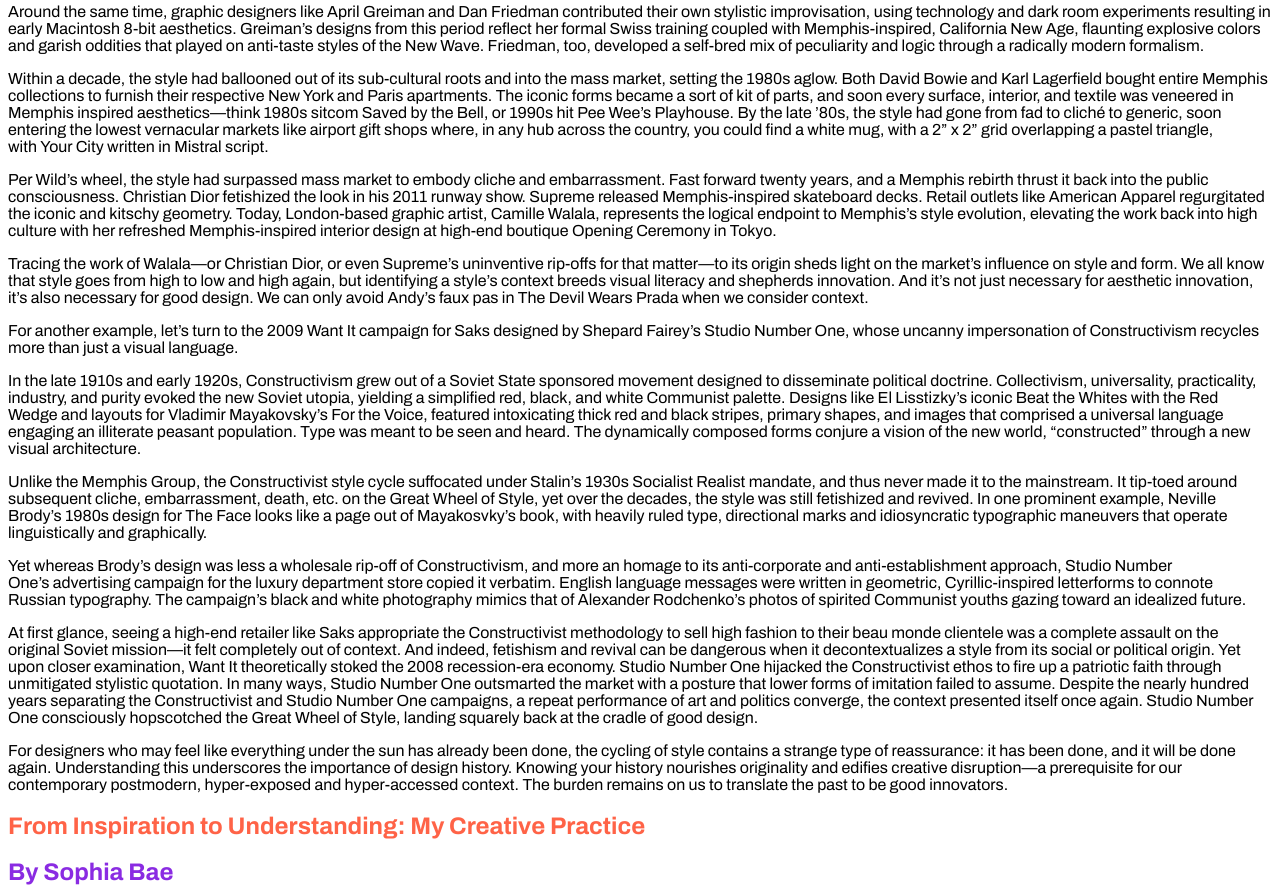
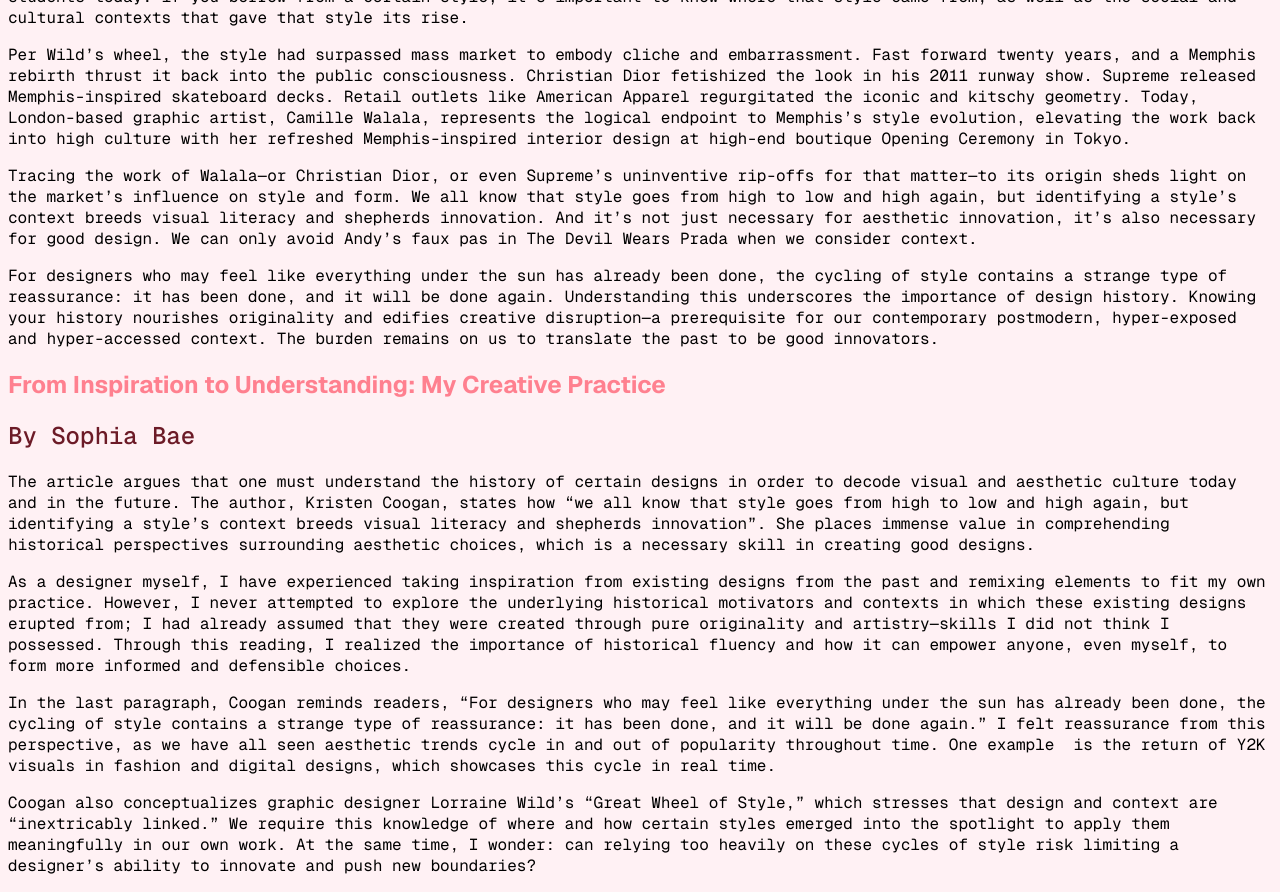
Before and after one commit to baes358/manuscript, a plain HTML site: page index.html in a window 1280 px wide. Shown: the part 575-1467 px from the top of the page. Drawn offline with nearby package versions, Linux system fonts and the light colour scheme.

Commit message:
added font + color.
commented out some sections of article, because unnecessary

```diff
--- a/index.html
+++ b/index.html
@@ -5,16 +5,16 @@
             Sophia Bae - Typography & Interaction Project 1
         </title>
         <link href="style.css" rel="stylesheet">
-        <link href="reset.css" rel="stylesheet">
+        <!-- <link href="reset.css" rel="stylesheet"> -->
 
         <link rel="preconnect" href="https://fonts.googleapis.com">
         <link rel="preconnect" href="https://fonts.gstatic.com" crossorigin>
-        <link href="https://fonts.googleapis.com/css2?family=Archivo:ital,wght@0,100..900;1,100..900&display=swap" rel="stylesheet">
+        <link href="https://fonts.googleapis.com/css2?family=Geist+Mono:wght@100..900&family=Geist:wght@100..900&display=swap" rel="stylesheet">
     </head>
 
     <body>
         <header class="top">
-            <h1 class="header-title">
+            <h1 class="title">
                 Knowing Your Design History is Crucial to Aesthetic Innovation
             </h1>
             <h2 class="author">
@@ -40,17 +40,17 @@
                     But what is good design other than a subjective and inherently flawed concept? When design and context are inextricably linked, it is good. When design detaches from its context, we are left with cliches, embarrassments … deaths. Wild’s Great Wheel of Style plays out as design oscillates from the intriguing to the unimaginative. It’s a helpful reminder for designers and design students today: if you borrow from a certain style, it’s important to know where that style came from, as well as the social and cultural contexts that gave that style its rise.
                 </p>
 
-                <p>
+                <!-- <p>
                     For a classic example of this style cycle, one needs to look no further than the Memphis Group. In the 1970s, when Ettore Sottsass retreated from “Corporate Italy”— abandoning his position designing modular office space at Olivetti—he found himself in the eye of a perfect storm of modernist disruption. He resisted high paying commercial jobs in favor of collaborations with pioneering artists, architects, and critics, including SuperStudio and Archizoom. While reading a 1977 edition of the New Wave magazine WET, Sottsass encountered the outrageously garish designs of ceramicist Peter Shire, with whom he later fathered the Memphis Group, an artist collective where tastelessness prevailed. The group’s animated furniture and objects represented a clean break from Modernism, hurling them into the New Wave with brilliant, jewel tone color palettes adorning idiosyncratic geometries, new age kitsch, and functional impracticality.
-                </p>
+                </p> -->
 
-                <p>
+                <!-- <p>
                     Around the same time, graphic designers like April Greiman and Dan Friedman contributed their own stylistic improvisation, using technology and dark room experiments resulting in early Macintosh 8-bit aesthetics. Greiman’s designs from this period reflect her formal Swiss training coupled with Memphis-inspired, California New Age, flaunting explosive colors and garish oddities that played on anti-taste styles of the New Wave. Friedman, too, developed a self-bred mix of peculiarity and logic through a radically modern formalism.
-                </p>
+                </p> -->
 
-                <p>
+                <!-- <p>
                     Within a decade, the style had ballooned out of its sub-cultural roots and into the mass market, setting the 1980s aglow. Both David Bowie and Karl Lagerfield bought entire Memphis collections to furnish their respective New York and Paris apartments. The iconic forms became a sort of kit of parts, and soon every surface, interior, and textile was veneered in Memphis inspired aesthetics—think 1980s sitcom Saved by the Bell, or 1990s hit Pee Wee’s Playhouse. By the late ’80s, the style had gone from fad to cliché to generic, soon entering the lowest vernacular markets like airport gift shops where, in any hub across the country, you could find a white mug, with a 2” x 2” grid overlapping a pastel triangle, with Your City written in Mistral script.
-                </p>
+                </p> -->
 
                 <p>
                     Per Wild’s wheel, the style had surpassed mass market to embody cliche and embarrassment. Fast forward twenty years, and a Memphis rebirth thrust it back into the public consciousness. Christian Dior fetishized the look in his 2011 runway show. Supreme released Memphis-inspired skateboard decks. Retail outlets like American Apparel regurgitated the iconic and kitschy geometry. Today, London-based graphic artist, Camille Walala, represents the logical endpoint to Memphis’s style evolution, elevating the work back into high culture with her refreshed Memphis-inspired interior design at high-end boutique Opening Ceremony in Tokyo.
@@ -60,25 +60,25 @@
                     Tracing the work of Walala—or Christian Dior, or even Supreme’s uninventive rip-offs for that matter—to its origin sheds light on the market’s influence on style and form. We all know that style goes from high to low and high again, but identifying a style’s context breeds visual literacy and shepherds innovation. And it’s not just necessary for aesthetic innovation, it’s also necessary for good design. We can only avoid Andy’s faux pas in The Devil Wears Prada when we consider context.
                 </p>
 
-                <p>
+                <!-- <p>
                     For another example, let’s turn to the 2009 Want It campaign for Saks designed by Shepard Fairey’s Studio Number One, whose uncanny impersonation of Constructivism recycles more than just a visual language.
-                </p>
+                </p> -->
 
-                <p>
+                <!-- <p>
                     In the late 1910s and early 1920s, Constructivism grew out of a Soviet State sponsored movement designed to disseminate political doctrine. Collectivism, universality, practicality, industry, and purity evoked the new Soviet utopia, yielding a simplified red, black, and white Communist palette. Designs like El Lisstizky’s iconic Beat the Whites with the Red Wedge and layouts for Vladimir Mayakovsky’s For the Voice, featured intoxicating thick red and black stripes, primary shapes, and images that comprised a universal language engaging an illiterate peasant population. Type was meant to be seen and heard. The dynamically composed forms conjure a vision of the new world, “constructed” through a new visual architecture.
-                </p>
+                </p> -->
 
-                <p>
+                <!-- <p>
                     Unlike the Memphis Group, the Constructivist style cycle suffocated under Stalin’s 1930s Socialist Realist mandate, and thus never made it to the mainstream. It tip-toed around subsequent cliche, embarrassment, death, etc. on the Great Wheel of Style, yet over the decades, the style was still fetishized and revived. In one prominent example, Neville Brody’s 1980s design for The Face looks like a page out of Mayakosvky’s book, with heavily ruled type, directional marks and idiosyncratic typographic maneuvers that operate linguistically and graphically.
-                </p>
+                </p> -->
 
-                <p>
+                <!-- <p>
                     Yet whereas Brody’s design was less a wholesale rip-off of Constructivism, and more an homage to its anti-corporate and anti-establishment approach, Studio Number One’s advertising campaign for the luxury department store copied it verbatim. English language messages were written in geometric, Cyrillic-inspired letterforms to connote Russian typography. The campaign’s black and white photography mimics that of Alexander Rodchenko’s photos of spirited Communist youths gazing toward an idealized future.
-                </p>
+                </p> -->
 
-                <p>
+                <!-- <p>
                     At first glance, seeing a high-end retailer like Saks appropriate the Constructivist methodology to sell high fashion to their beau monde clientele was a complete assault on the original Soviet mission—it felt completely out of context. And indeed, fetishism and revival can be dangerous when it decontextualizes a style from its social or political origin. Yet upon closer examination, Want It theoretically stoked the 2008 recession-era economy. Studio Number One hijacked the Constructivist ethos to fire up a patriotic faith through unmitigated stylistic quotation. In many ways, Studio Number One outsmarted the market with a posture that lower forms of imitation failed to assume. Despite the nearly hundred years separating the Constructivist and Studio Number One campaigns, a repeat performance of art and politics converge, the context presented itself once again. Studio Number One consciously hopscotched the Great Wheel of Style, landing squarely back at the cradle of good design.
-                </p>
+                </p> -->
 
                 <p>
                     For designers who may feel like everything under the sun has already been done, the cycling of style contains a strange type of reassurance: it has been done, and it will be done again. Understanding this underscores the importance of design history. Knowing your history nourishes originality and edifies creative disruption—a prerequisite for our contemporary postmodern, hyper-exposed and hyper-accessed context. The burden remains on us to translate the past to be good innovators.
@@ -86,8 +86,8 @@
             </section>
 
             <section class="top">
-                <!-- section is same class as article header -->
-                <h1 class="header-title">
+                <!-- section is same class as article -->
+                <h1 class="title">
                     From Inspiration to Understanding: My Creative Practice
                 </h1>
                 <h2 class="author">
--- a/reset.css
+++ b/reset.css
@@ -0,0 +1,56 @@
+/* Derived from: https://github.com/elad2412/the-new-css-reset */
+
+/* Remove all the styles of the “User-Agent-Stylesheet” except for the `display` property. */
+*:where(:not(html, svg *, symbol *)) {
+	all: unset;
+	display: revert;
+}
+
+/* Preferred box-sizing value. */
+*, *::before, *::after { box-sizing: border-box }
+
+/* Fix mobile Safari increase font-size on landscape mode. */
+html {
+	-moz-text-size-adjust: none;
+	-webkit-text-size-adjust: none;
+	text-size-adjust: none;
+}
+
+/* Reapply the pointer cursor for anchor tags. */
+a, button, summary { cursor: revert }
+
+/* Remove list styles (bullets/numbers). */
+ol, ul, menu, summary { list-style: none }
+
+/* For images to not be able to exceed their container. */
+img {
+	max-block-size: 100%;
+	max-inline-size: 100%;
+}
+
+/* Remove spacing between cells in tables. */
+table { border-collapse: collapse }
+
+/* Safari issue when using text input. */
+input, textarea { -webkit-user-select: auto }
+
+/* Revert for textarea elements on Safari. */
+textarea { white-space: revert }
+
+/* Minimum style to allow to style meter element. */
+meter { appearance: revert }
+
+/* Default text opacity of input placeholder. */
+::placeholder { color: unset }
+
+/* Nix user-agent overlay colors. */
+::backdrop { background: unset }
+
+/* Fix the feature of 'hidden' attribute. */
+:where([hidden]) { display: none }
+
+/* Restore draggable feature. */
+:where([draggable='true']) { -webkit-user-drag: element }
+
+/* Remove details/summary styles. */
+::-webkit-details-marker { display: none }
--- a/style.css
+++ b/style.css
@@ -1,13 +1,38 @@
-:root {
-    font-family: 'Archivo', sans-serif;
+body {
+    background-color: #FFF1F4;
+    font-family: 'Geist', sans-serif;
 }
 
-.header-title {
-    color: tomato
+h1{
+    font-family: 'Geist', sans-serif;
+    font-weight: 700;
+    color: #FF808F;
+}
+
+h2{
+    font-family: 'Geist Mono', monospace;
+    font-weight: 500;
+    color: #6C1B27;
+}
+
+p{
+    font-family: 'Geist Mono', monospace;
+    font-weight: 400;
+    color: black;
+}
+
+footer{
+    font-family: 'Geist', sans-serif;
+    font-weight: 500;
+}
+
+
+.title {
+
 }
 
 .author {
-    color:blueviolet
+
 }
 
 .article {
```
